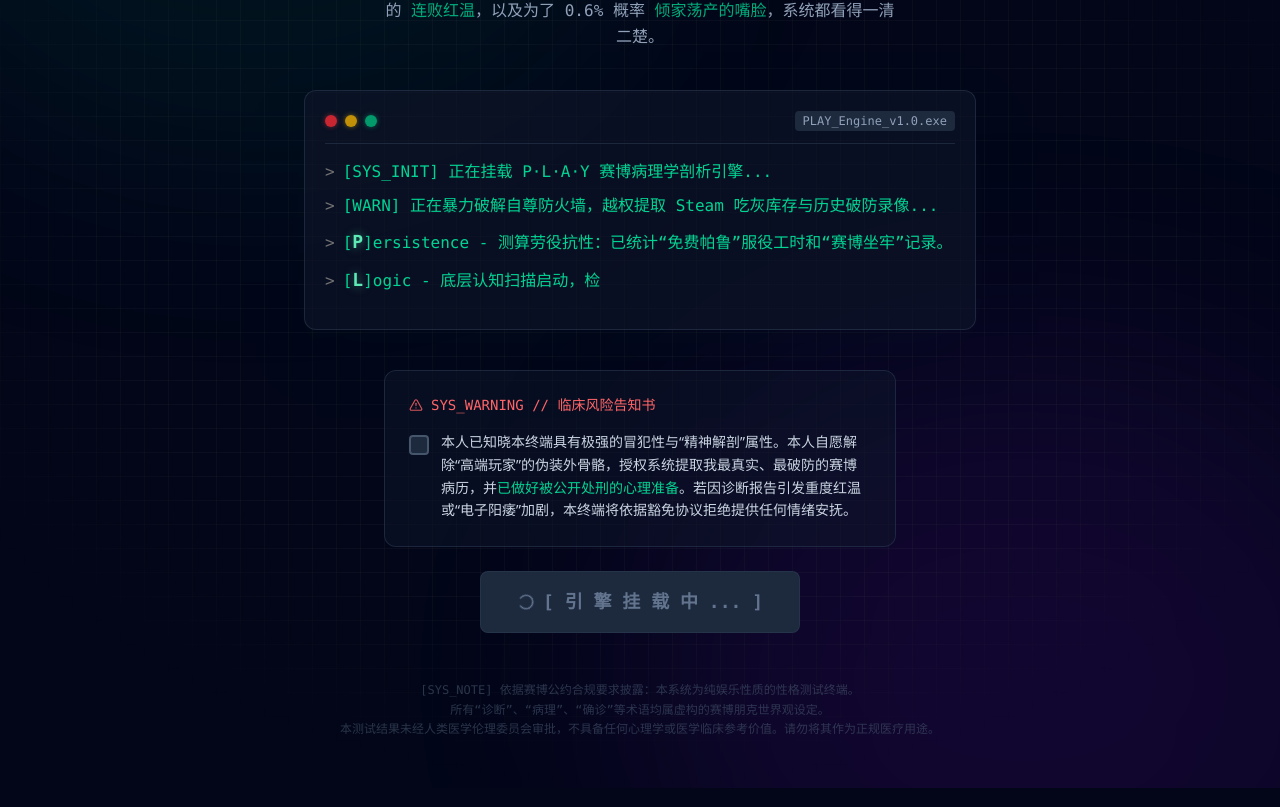
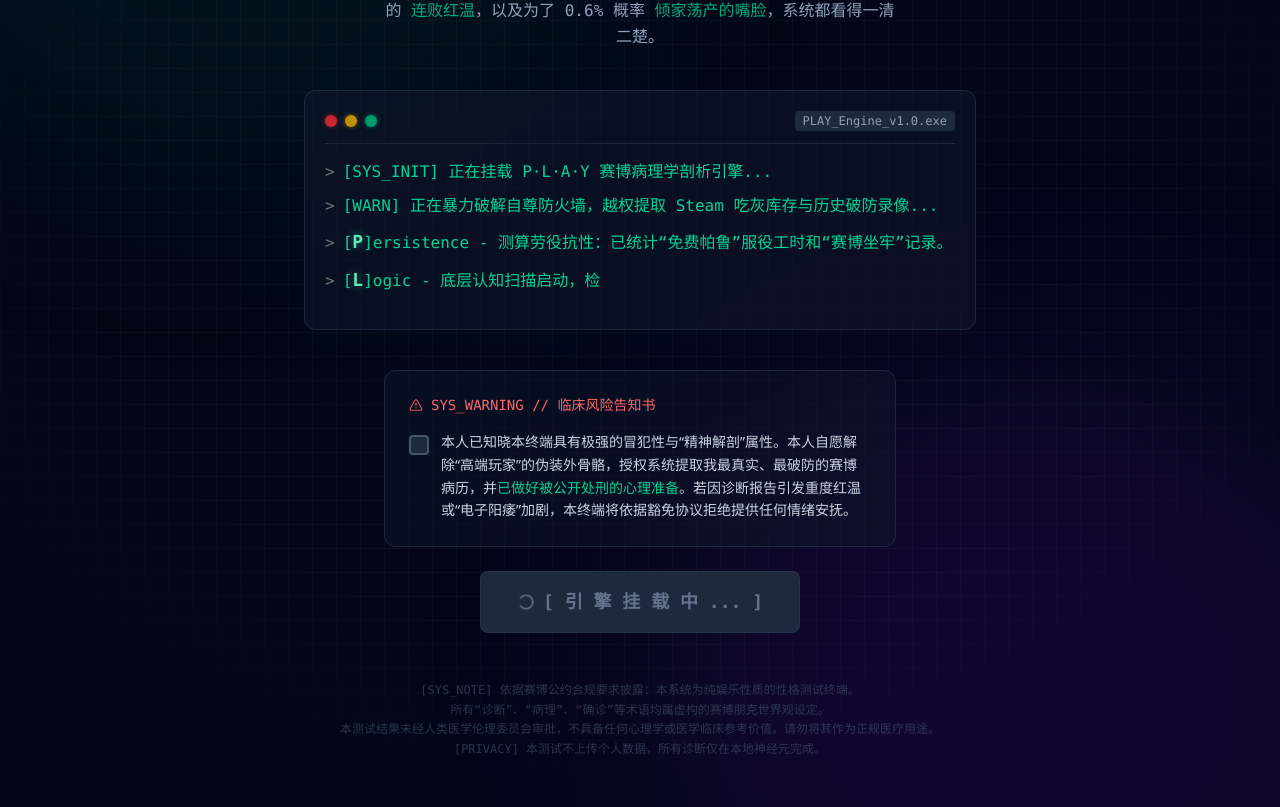
Before and after one commit to lxchapu/play, a Next.js app: page / in a window 1280 px wide. Shown: the part 292-1099 px from the top of the page. Built offline with nearby package versions, Linux system fonts and the light colour scheme.

Commit message:
feat: 补充隐私说明

```diff
--- a/src/app/_components/compliance-disclaimer.tsx
+++ b/src/app/_components/compliance-disclaimer.tsx
@@ -14,6 +14,10 @@ export function ComplianceDisclaimer() {
         {
           "本测试结果未经人类医学伦理委员会审批，不具备任何心理学或医学临床参考价值。请勿将其作为正规医疗用途。"
         }
+        <br />
+        {
+          "[PRIVACY] 本测试不上传个人数据，所有诊断仅在本地神经元完成。"
+        }
       </p>
     </div>
   );
```
